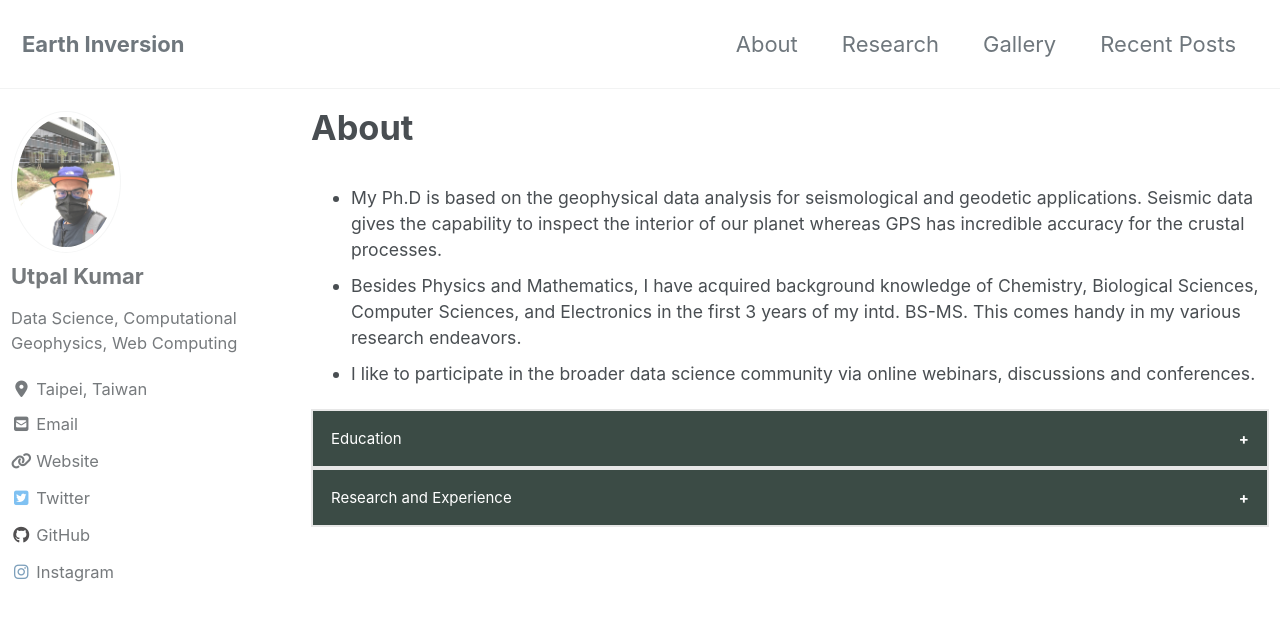
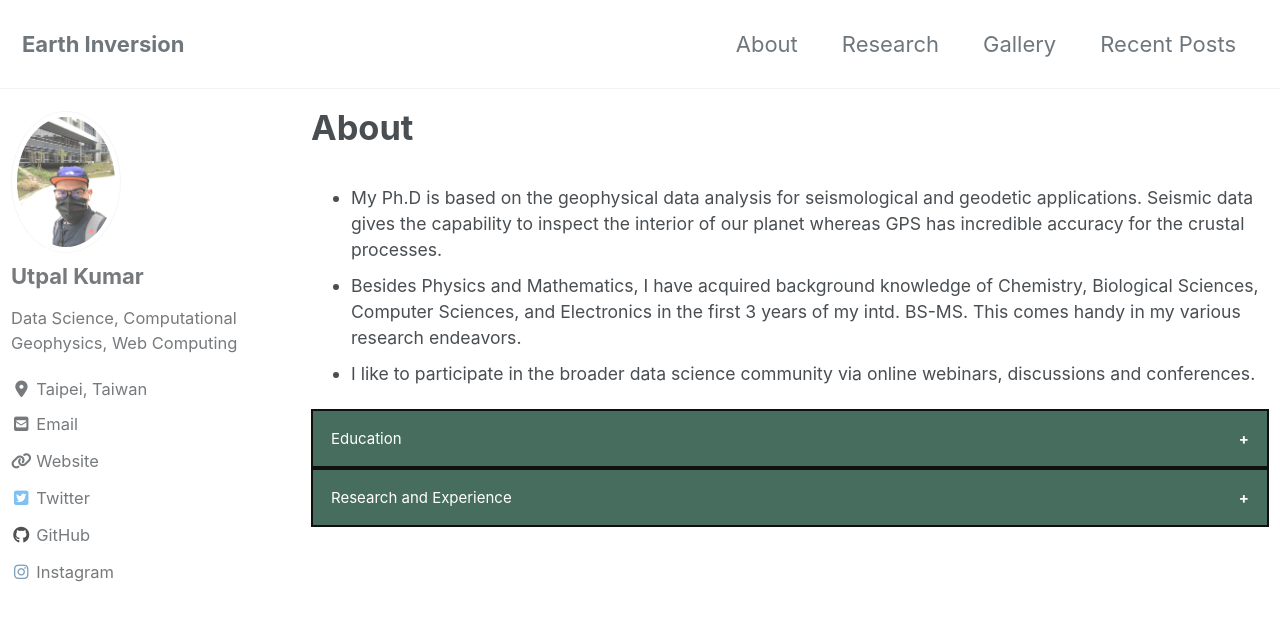
Before and after one commit to apexcodings/earthinversion.github.io, a Jekyll site: the page built from _pages/about-me.html, in a window 1280 px wide and 900 px high. Shown: the top 621 px of the window. Built offline with Jekyll 4.4.1, drawn with Linux system fonts in a browser that asks for light colours; cached includes are drawn as plain includes; nearby versions of some CDN libraries.

Commit message:
collapsible border

```diff
--- a/_sass/minimal-mistakes/_page.scss
+++ b/_sass/minimal-mistakes/_page.scss
@@ -213,12 +213,12 @@
 }
 // Collapsible
 .collapsible {
-  background-color: rgb(59, 75, 69);
+  background-color: rgb(71, 109, 94);
   color: white;
   cursor: pointer;
   padding: 18px;
   width: 100%;
-  border: 2px solid #e7e7e7;
+  border: 2px solid #111010;
   text-align: left;
   outline: none;
   font-size: 15px;
```
